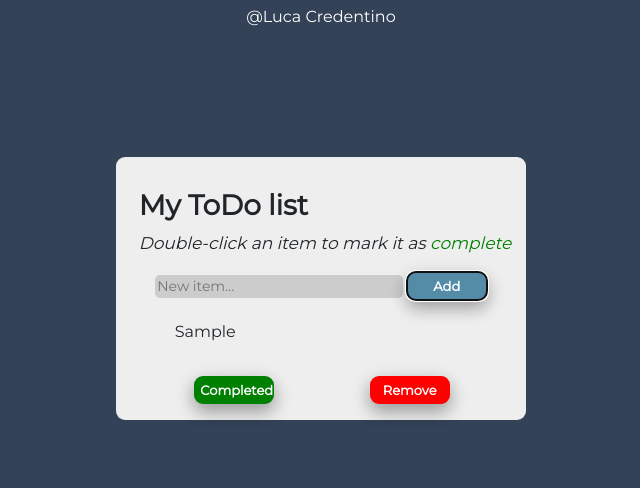
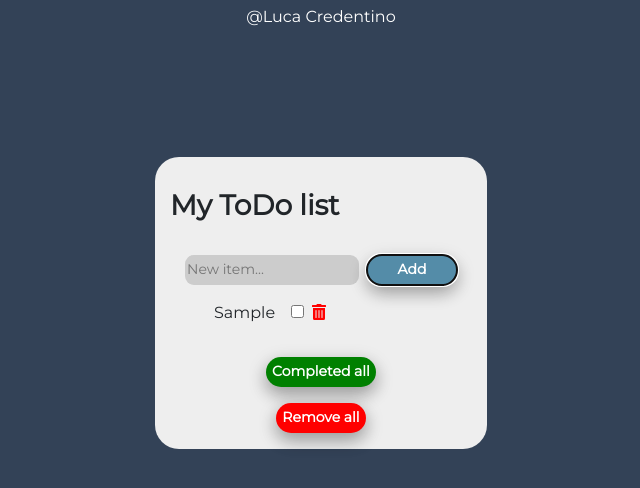
Before and after one commit to Luca-Credentino/My_ToDo-List, a plain HTML site: page index.html in a window 1280 px wide. Both pictures are taken after typing "Sample" into the empty fields and a click on the button "Add". Shown: the part 108-596 px from the top of the page, without its empty margins (319-959 px from the left). Drawn offline with nearby package versions, Linux system fonts and the light colour scheme.

Commit message:
My ToDo-List v.1.0

```diff
--- a/index.html
+++ b/index.html
@@ -26,19 +26,22 @@
                 <h1>
                     My ToDo list
                 </h1>
-                <p>
-                    Double-click an item to mark it as <span style="color: green;">complete</span>
-                </p>
             </div>
-            <input id="userInput" placeholder="New item..." maxlength="32" type="text" >
-            <button id="add">Add</button>
+            <div class="middle-container col-12">
+                <input id="userInput" placeholder="New item..." maxlength="32" type="text" >
+                <button id="add">Add</button>
+            </div>
             <div class="list-container">
                 <ol>
                 </ol>
             </div>
-            <div class="button-div row col-lg-12">
-                <button id="completed-btn">Completed</button>
-                <button id="remove-btn">Remove</button>
+            <div class="button-div row">
+                <div class="col-12">
+                    <button  id="completed-btn">Completed all</button>
+                </div>
+                <div class="col-12">
+                    <button  id="remove-btn">Remove all</button>
+                </div>
             </div>
         </div>
     <script type="text/javascript" src="script.js">
--- a/script.js
+++ b/script.js
@@ -9,28 +9,41 @@ const CompletedBtn = document.getElementById("completed-btn");
 // })
 
 addBtn.addEventListener("click", ()=>{
-    var inputValue = input.value;
+    let inputValue = input.value;
     if(inputValue > 0 || inputValue > ""){
+
         function createList(){
-            var li = document.createElement("li");
+            let li = document.createElement("li");
+
+            let checkBox = document.createElement("input") //checkbox
+            checkBox.type = "checkbox"
+            checkBox.id = "test"
+            checkBox.className = "checkbox"
+
+            /* FavIcon: trashCan  */
+            var deleteIconBox = document.createElement("i")
+            deleteIconBox.className = "fas fa-trash-alt deleteicon"
+
+            //appendchild
             li.appendChild(document.createTextNode(inputValue));
+            li.appendChild(checkBox)
+            li.appendChild(deleteIconBox);
             ol.appendChild(li);
             input.value = "";
-            //double-click an item for mark as complete
-            li.addEventListener("dblclick", ()=>{
-                li.classList.add("add");
-                li.addEventListener("click", ()=>{
-                    li.classList.remove("add")
-                })
-            })
+
+            //removeBtn
             removeBtn.addEventListener("click", ()=>{
                 li.classList.add("delete");
              })
+            //trashCan icon onclick
+            deleteIconBox.addEventListener("click", ()=>{
+
+            })
              //Completed Btn
              CompletedBtn.addEventListener("click", ()=>{
-                li.classList.add("add");
+                checkBox.checked = "checked"
                 CompletedBtn.addEventListener("dblclick", ()=>{
-                    li.classList.remove("add");
+                    checkBox.checked = ""
                 })
             })
         }
--- a/style.css
+++ b/style.css
@@ -1,4 +1,8 @@
+    /*  Google Fonts    */
 @import url('https://fonts.googleapis.com/css2?family=Montserrat&display=swap');
+
+    /*  media */
+
 body{
     text-align: center;
     margin-left: auto;
@@ -15,64 +19,72 @@ body{
     height: 40vh;
     width: 50%;
     background-color: #EEEEEE;
-    border-radius: 9px;
-    height: fit-content;
-    width: fit-content;
+    border-radius: 24px;
+    height: max-content;
+    width: max-content;
 
 }
 
 h1{
     font-weight: 900;
     width: fit-content;
-    text-align: start;
+    text-align: center;
     font-size: 28px;
-    padding-top: 32px;
-    padding-left: 8px;
+    padding-top: 2rem;
+    margin-bottom: 2rem;
 }
-p{
-    text-align: start;
-    padding-left: 8px;
-    font-style: oblique;
-    font-size: 17px;
+
+.middle-container{
+    display: flex;
+    justify-content: center;
+}
+.checkbox{
+    margin-left: 1rem;
+}
+.deleteicon{
+    color: red;
+    margin-left: 8px;
 }
 input{
-    border-radius: 5px;
-	min-width: 65%;
+    border-radius: 9px;
     font-size: 14px;
     border: none;
     background-color: #ccc;
 }
+
 button{
     border: none;
-    margin-left: auto;
-    margin-right: auto;
     box-shadow: 0 8px 16px 0 rgba(0,0,0,0.2), 0 6px 20px 0 rgba(0,0,0,0.2);
     color: white;
-    border-radius: 9px;
-    width: 80px;
+    border-radius: 22px;
+    width: 90px;
     background-color: #548CA8;
-    text-decoration: none;
-    font-size: 13px;
-    height: 28px;
-    font-weight: 900;
-    margin-bottom: 16px;
+    font-size: 14px;
+    height: 30px;
+    font-weight: 700;
 }
 button:active{
     transform: translateY(1px);
 }
-
+#completed-btn, #remove-btn{
+    margin-bottom: 16px;
+}
 #completed-btn{
     background-color: green;
+    width: max-content;
 }
 #remove-btn{
     background-color: red;
 
 }
 .button-div{
-    margin-left: 1px;
+    display: flex;
+    align-items: center;
+    text-align: center;
 }
 .list-container{
     margin-bottom: 32px;
+    margin-top: 16px;
 }
 .list-container li{
     list-style: none;
@@ -81,15 +93,13 @@ button:active{
     margin: 4px;
     text-align: start;
 }
+input:focus{ border: none;}
 
 .delete {
     display: none;
 }
-.add{
-    background-color: green;
-    border-radius: 5px;
-    width: fit-content;
-    color: white;
+#add{
+    margin-left: 8px;
 }
 .top-container{
     margin-top: 2rem;
```
